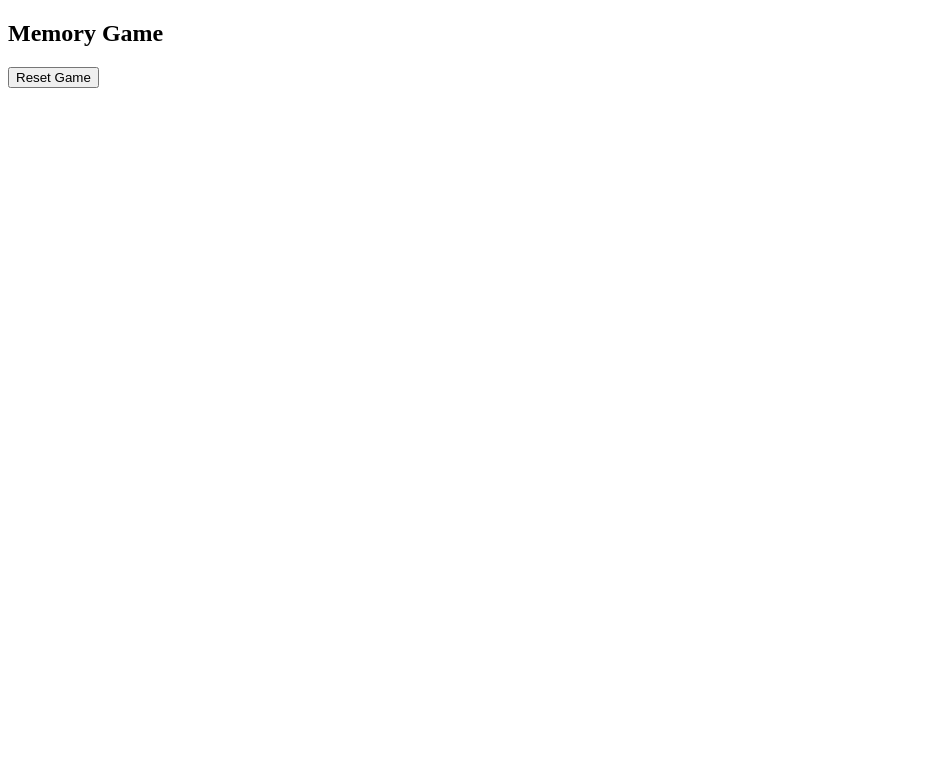
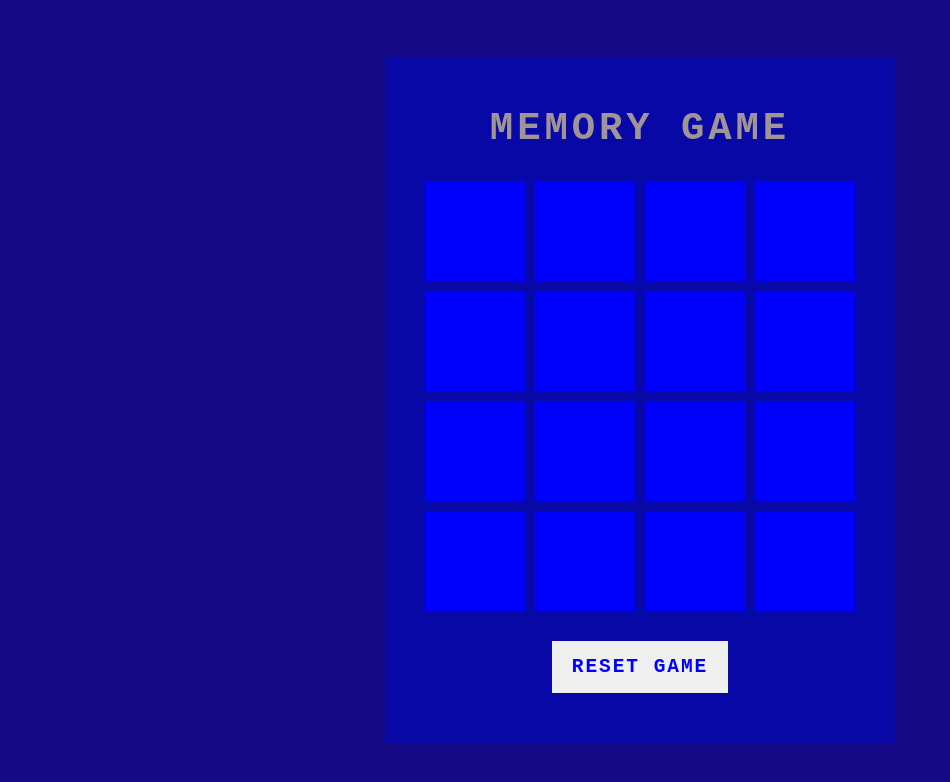
Before and after one commit to zuthish/javascript-memory-game, a plain HTML site: page index.html in a window 1280 px wide. Shown: the whole page, without its empty margins (0-950 px from the left). Drawn offline with Linux system fonts and the light colour scheme.

Commit message:
Added css styling and Javascript for functionality

```diff
--- a/index.html
+++ b/index.html
@@ -4,12 +4,14 @@
     <meta charset="UTF-8">
     <meta name="viewport" content="width=device-width, initial-scale=1.0">
     <title>Memory Game</title>
+    <link rel="stylesheet" href="style.css">
 </head>
 <body>
     <div class="container">
         <h2>Memory Game</h2>
         <div class="game"></div>
-        <button class="reset">Reset Game</button>
+        <button class="reset" onclick="window.location.reload();">Reset Game</button>
     </div>
+    <script src="index.js"></script>
 </body>
 </htm
--- /dev/null
+++ b/index.js
@@ -0,0 +1,34 @@
+
+
+    const letters = ["A","A","B","B","C","C","D","D","E","E","F","F","G","G","H","H"];
+    var shuffle_letters = letters.sort(() => (Math.random() > 0.5) ? 2 : -1);
+
+    for (var i = 0; i < letters.length; i++) {
+        let box = document.createElement('div');
+        box.className = 'item';
+        box.innerHTML = shuffle_letters[i];
+        box.onclick = function(){
+            this.classList.add('boxOpen');
+            setTimeout(function(){
+                if(document.querySelectorAll('.boxOpen').length > 1){
+                    if(document.querySelectorAll('.boxOpen')[0].innerHTML ==
+                       document.querySelectorAll('.boxOpen')[1].innerHTML){
+                        document.querySelectorAll('.boxOpen')[0].classList.add('boxMatch');
+                        document.querySelectorAll('.boxOpen')[1].classList.add('boxMatch');
+
+                        document.querySelectorAll('.boxOpen')[1].classList.remove('boxOpen');
+                        document.querySelectorAll('.boxOpen')[0].classList.remove('boxOpen');
+
+                        if(document.querySelectorAll('.boxMatch').length == letters.length){
+                            alert('win');
+                        }
+                    } else {
+                        document.querySelectorAll('.boxOpen')[1].classList.remove('boxOpen');
+                        document.querySelectorAll('.boxOpen')[0].classList.remove('boxOpen');
+                    }
+                }
+            },500);
+        };
+
+        document.querySelector('.game').appendChild(box);
+    }
--- a/style.css
+++ b/style.css
@@ -2,5 +2,95 @@
     padding: 0;
     margin: 0;
     box-sizing: border-box;
-    font-family: 'Courier New', Courier, monospace;
+    font-family: monospace;
 }
+body
+{
+    display: flex;
+    justify-content: center;
+    align-items: center;
+    min-height: 100vh;
+    background-color: rgb(21, 9, 134);
+}
+.container
+{
+position: relative;
+display: flex;
+justify-content: center;
+align-items: center;
+flex-direction: column;
+gap: 30px;
+background-color:  rgb(8, 8, 167);
+padding: 50px 40px;
+}
+h2
+{
+    font-size: 3em;
+    color: #a09494;
+    text-transform: uppercase;
+    letter-spacing: 0.1em;
+}
+.reset
+{
+    padding: 15px 20px;
+    color: blue;
+    border: none;
+    font-size: 1.5em;
+    letter-spacing: 0.1em;
+    text-transform: uppercase;
+    cursor: pointer;
+    font-weight: 600;
+}
+.reset:focus
+{
+    color: rgb(235, 235, 241);
+    background: rgb(35, 35, 202);
+}
+.game
+{
+   width: 430px;
+   height: 430px;
+   display: flex;
+   flex-wrap: wrap;
+   gap: 10px;
+   transform-style: preserve-3d;
+   perspective: 500px;
+}
+.item
+{
+    position: relative;
+    width: 100px;
+    height: 100px;
+}
+.item
+{
+    position: relative;
+    width: 100px;
+    height: 100px;
+    display: flex;
+    justify-content: center;
+    align-items: center;
+    font-size: 3em;
+    background: white;
+    transition: 0.25s;
+}
+.item.boxOpen
+{
+    transform: rotateY(0deg);
+}
+.item::after
+{
+    content: '';
+    position: absolute;
+    inset: 0;
+    background: blue;
+    transition: 1s;
+    transform: rotateY(0deg);
+    backface-visibility: hidden;
+}
+.boxOpen:after,
+.boxMatch:after
+{
+    transform: rotateY(180deg);
+
+}
```
